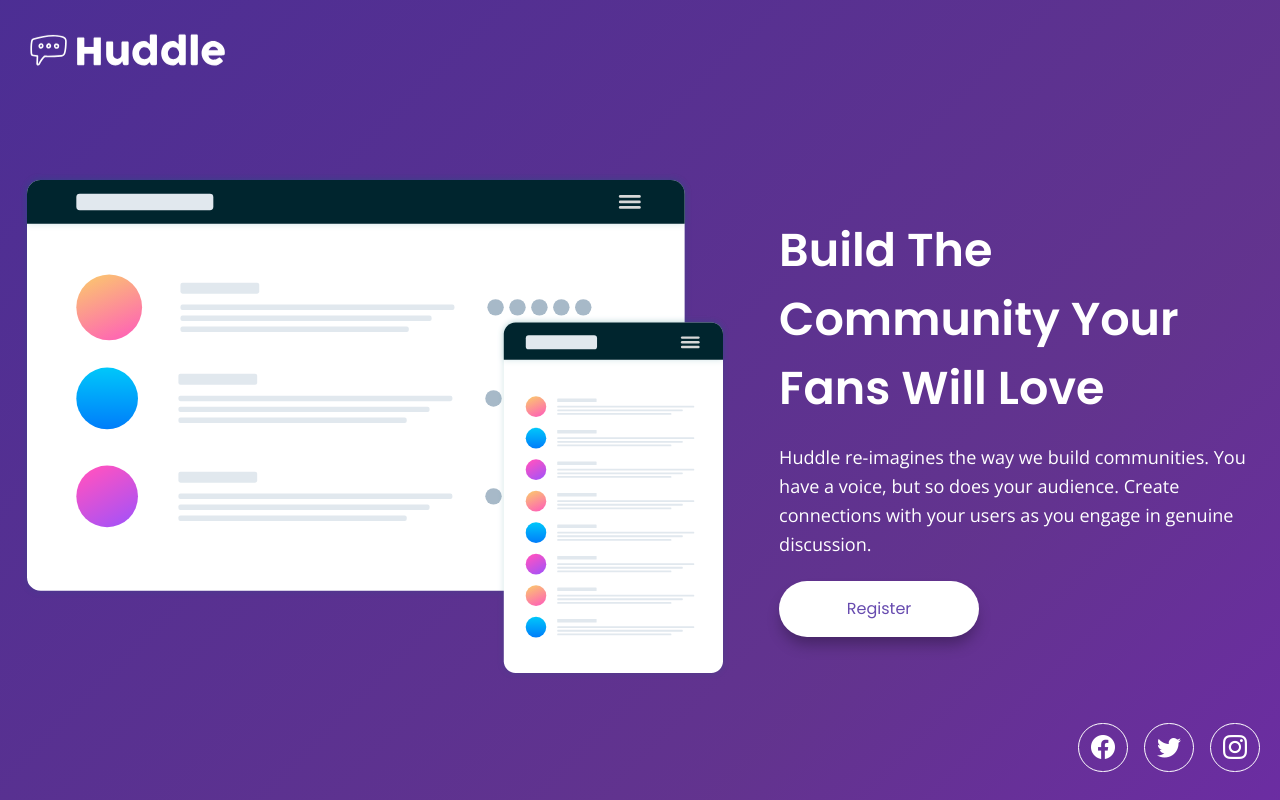
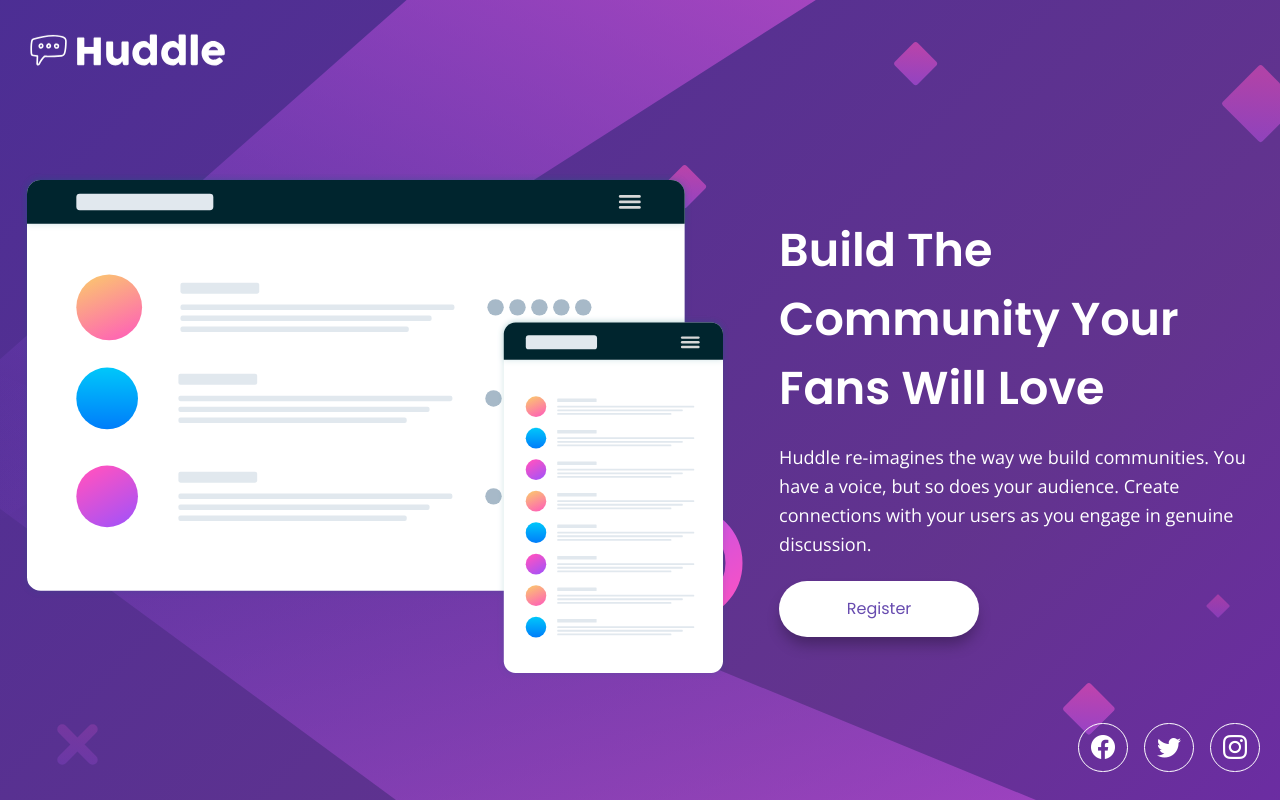
Before and after one commit to Valentine-D3V/Huddle-Landing-Page-With-Single-Intro-, a plain HTML site: page index.html in a window 1280 px wide. Drawn offline with nearby package versions, Linux system fonts and the light colour scheme; the site is published under a folder, as on GitHub Pages, so addresses that start at the root find nothing.

Commit message:
Background Image Fix

```diff
--- a/css/style.css
+++ b/css/style.css
@@ -149,7 +149,7 @@ body::after {
   content: "";
   width: 100%;
   height: 100%;
-  background-image: url(/images/bg-mobile.svg);
+  background-image: url(../images/bg-mobile.svg);
   background-repeat: no-repeat;
   background-size: contain;
   background-position: top;
@@ -253,7 +253,7 @@ main {
 
 @media (min-width: 73.13em) {
   body::after {
-    background-image: url(/images/bg-desktop.svg);
+    background-image: url(../images/bg-desktop.svg);
     background-size: cover;
     background-position: center;
   }
```
